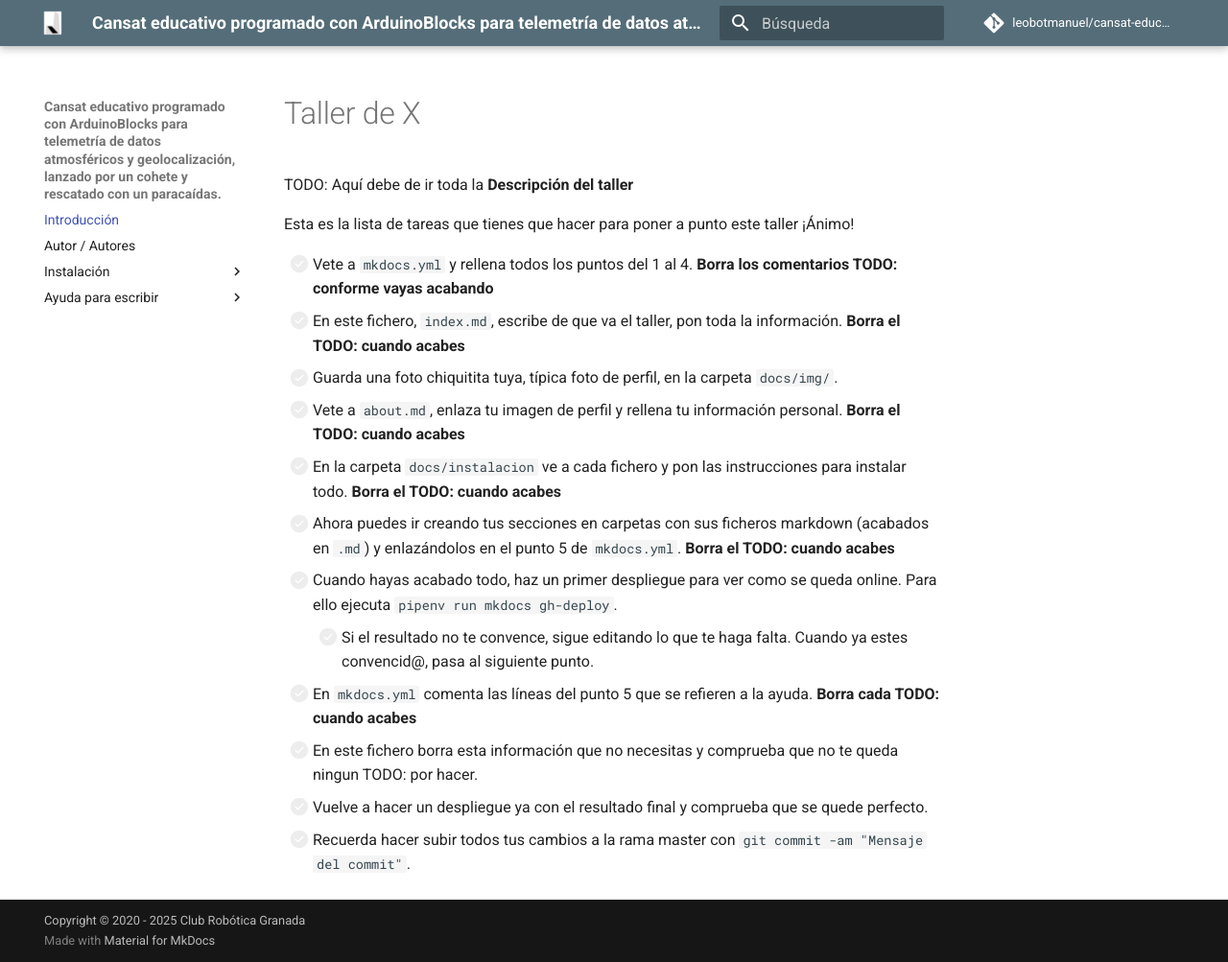
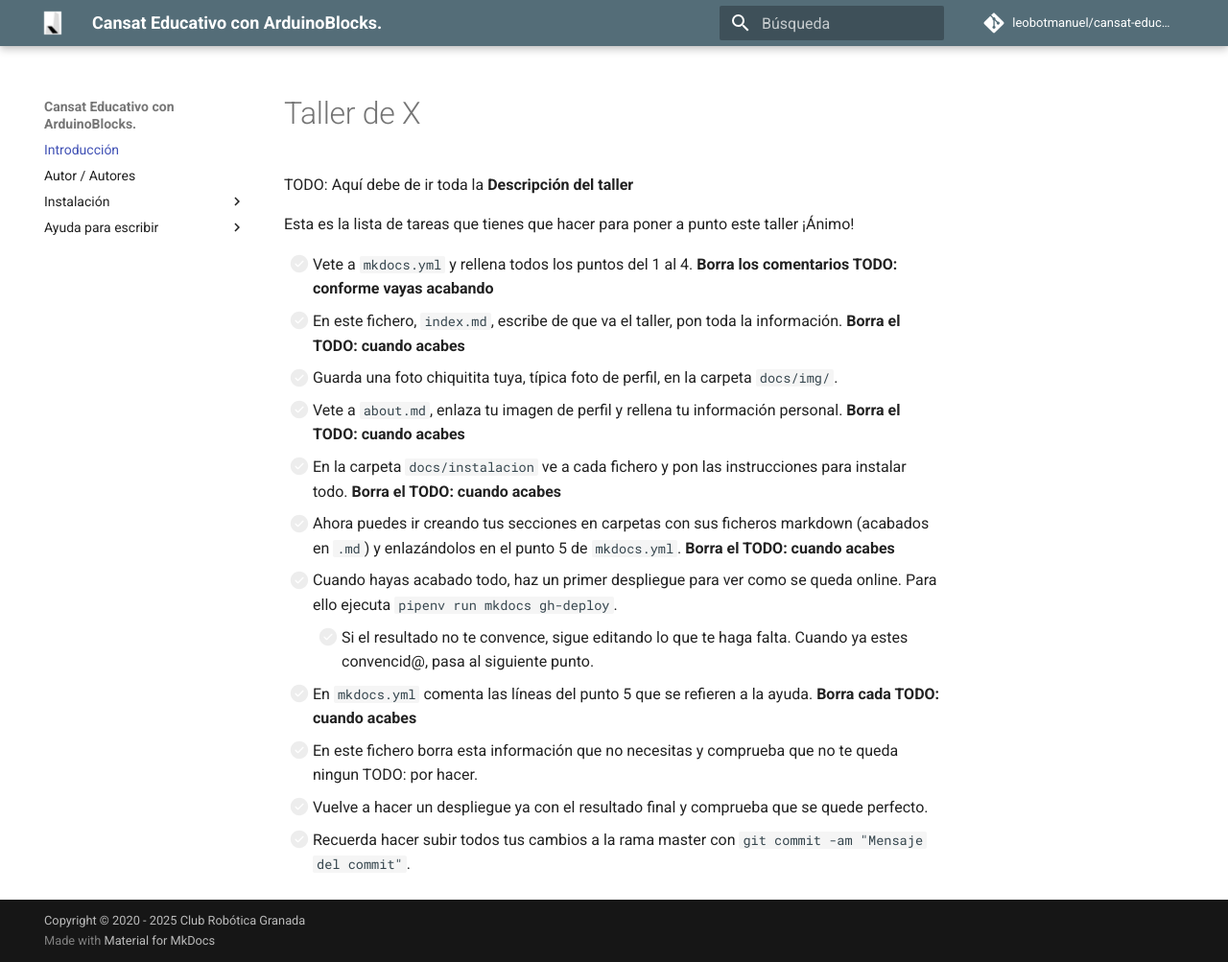
Before and after one commit to leobotmanuel/cansat-educativo, an MkDocs documentation site: the page built from docs/index.md, in a window 1280 px wide and 1003 px high. Shown: the whole window at 96% size. Built offline with MkDocs 1.6.1 and Material for MkDocs 9.7.7, drawn with Linux system fonts in a browser that asks for light colours; comment, search, counter and statistics services are not loaded.

Commit message:
primera subida

```diff
--- a/mkdocs.yml
+++ b/mkdocs.yml
@@ -1,5 +1,5 @@
 # 1. Información de los contenidos
-site_name: Cansat educativo programado con ArduinoBlocks para telemetría de datos atmosféricos y geolocalización, lanzado por un cohete y rescatado con un paracaídas.
+site_name: Cansat Educativo con ArduinoBlocks.
 site_description: La Jaqueria - Taller de X # TODO:
 site_author: Manuel Hidalgo - LeoBot
 site_url: https://leobotmanuel.github.io/cansat-educativo/
```
